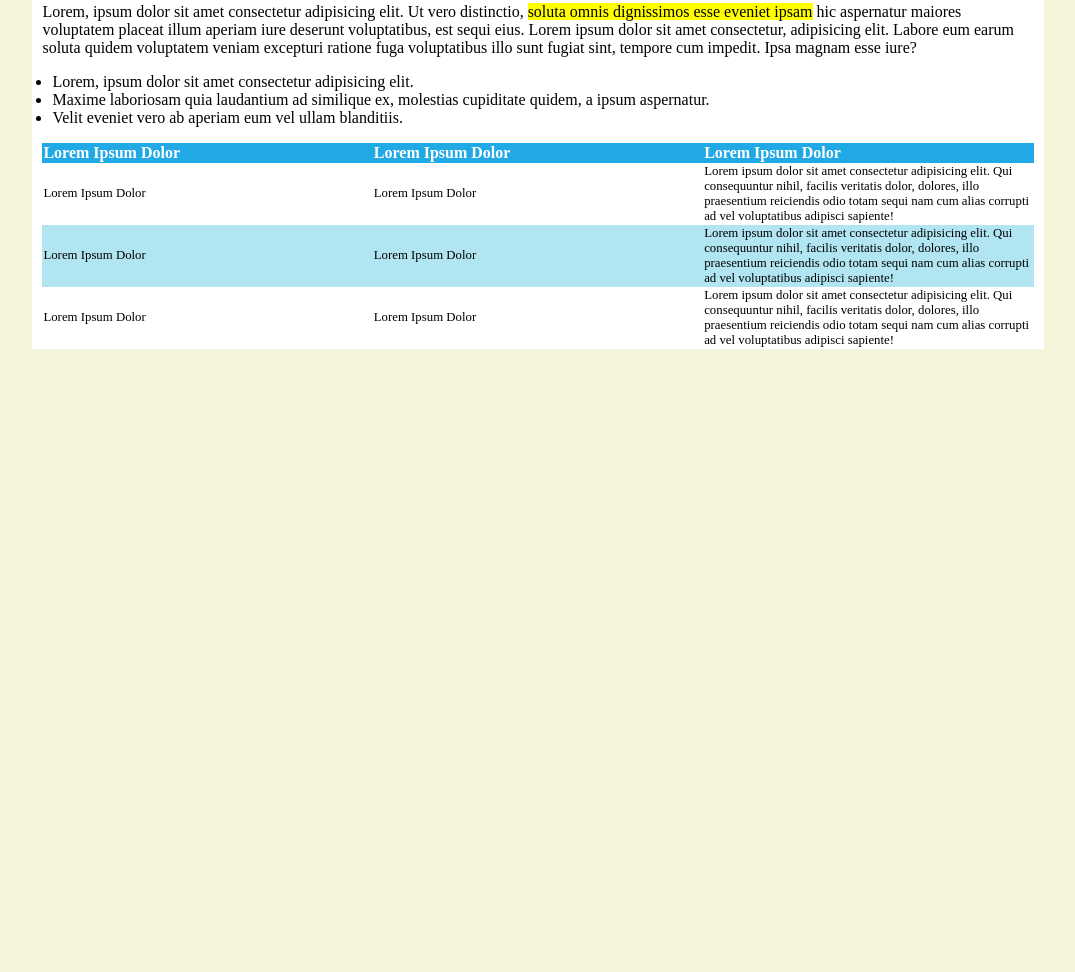
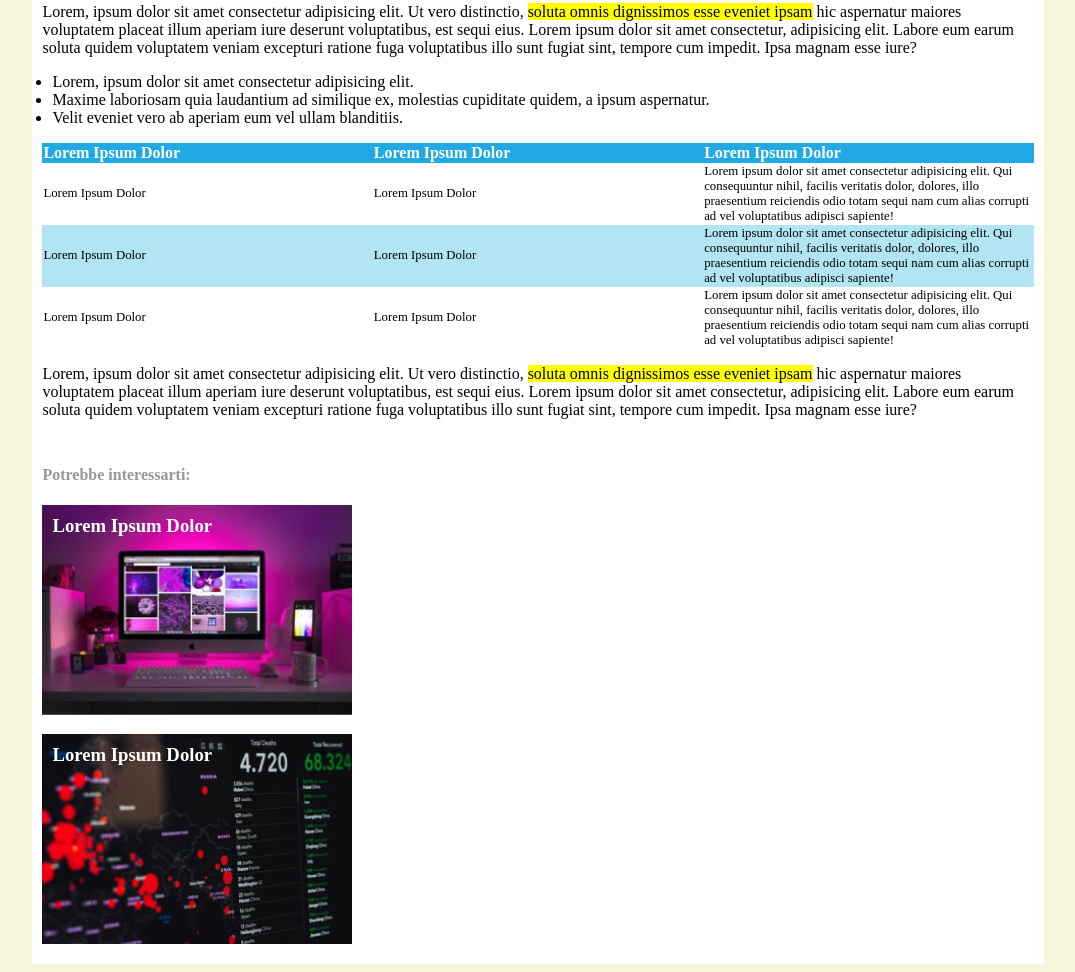
Before and after one commit to didebbo/html-css-booleaner, a plain HTML site: page index.html in a window 1280 px wide. Shown: the part 750-1722 px from the top of the page, without its empty margins (102-1177 px from the left). Before the commit the page ends 1109 px from the top, so only its background shows below. Drawn offline with Linux system fonts and the light colour scheme.

Commit message:
add footer

```diff
--- a/css/style.css
+++ b/css/style.css
@@ -102,3 +102,38 @@ main .content .table table tbody tr:nth-child(even) {
 main .content .table table tbody tr:nth-child(odd) {
 background-color: #fff;
 }
+
+footer{
+    padding: 10px;
+}
+
+footer .articles {
+    color: #989898;
+}
+
+footer .articles h4 {
+    color: #989898;
+}
+
+footer .articles .article {
+    width: 310px;
+    height: 210px;
+    margin: 10px 0px;
+    background-color: #989898;
+    color: #fff;
+    background-repeat: no-repeat;
+    background-size: cover;
+    background-position: center;
+}
+
+footer .articles .article h3{
+    padding: 10px;
+}
+
+footer .articles .a-img-1 {
+    background-image: url('../images/monitor.jpg');
+
+}
+footer .articles .a-img-2 {
+    background-image: url('../images/graph.jpg');
+}
--- a/index.html
+++ b/index.html
@@ -135,6 +135,17 @@
                 </div>
                 <!-- Table -->
 
+                <!-- Second Paragraph -->
+                <p>
+                    Lorem, ipsum dolor sit amet consectetur adipisicing elit. Ut vero distinctio, <span
+                        class="txt-bg-yellow">soluta
+                        omnis dignissimos esse eveniet ipsam</span> hic aspernatur maiores
+                    voluptatem placeat illum aperiam iure deserunt voluptatibus, est sequi eius. Lorem ipsum dolor sit
+                    amet consectetur, adipisicing elit. Labore eum earum soluta quidem voluptatem veniam excepturi
+                    ratione fuga voluptatibus illo sunt fugiat sint, tempore cum impedit. Ipsa magnam esse iure?
+                </p>
+                <!-- /Second Paragraph -->
+
             </div>
             <!-- /Content -->
 
@@ -143,7 +154,15 @@
 
         <!-- Footer -->
         <footer>
-
+            <div class="articles">
+                <h4>Potrebbe interessarti:</h4>
+                <div class="article a-img-1">
+                    <h3>Lorem Ipsum Dolor</h3>
+                </div>
+                <div class="article a-img-2">
+                    <h3>Lorem Ipsum Dolor</h3>
+                </div>
+            </div>
         </footer>
         <!-- /Footer -->
     </div>
```
